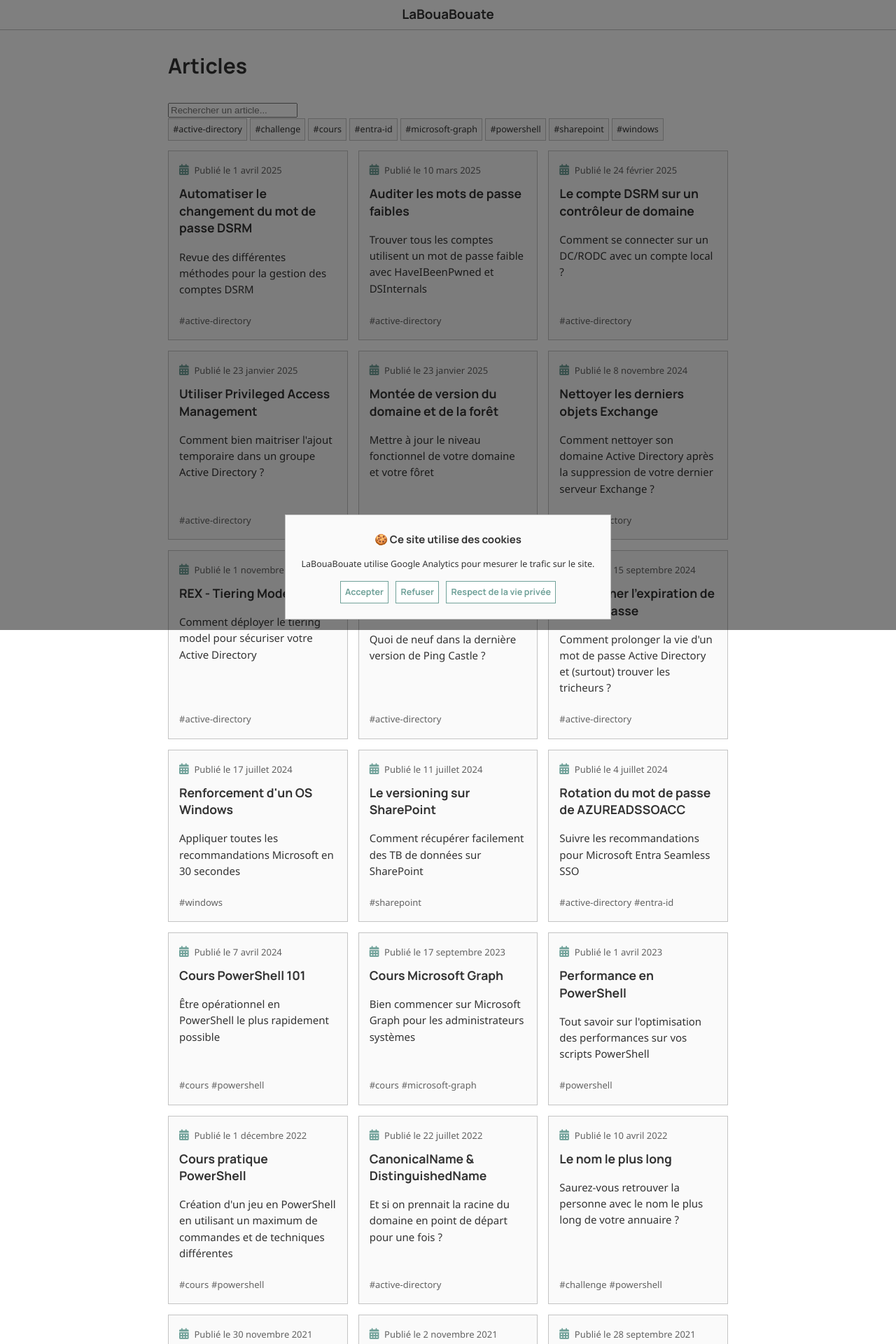
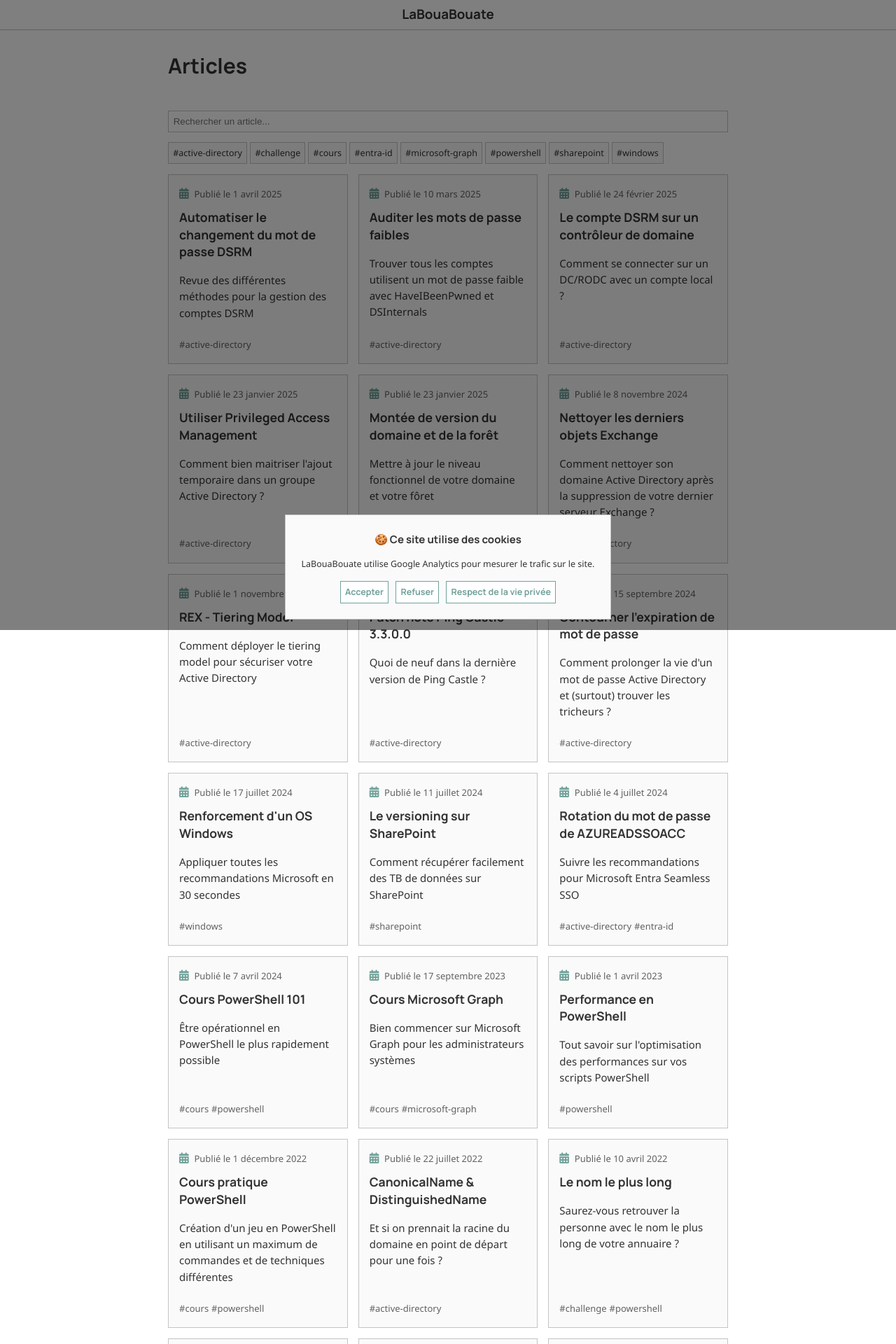
Before and after one commit to leobouard/leobouard.github.io, a Jekyll site: the page built from _pages/blog.html, in a window 1280 px wide. Shown: the top 1920 px of the page at 70% size. Built offline with Jekyll 4.4.1, drawn with Linux system fonts in a browser that asks for light colours; nearby versions of some CDN libraries; some web fonts are replaced.

Commit message:
Update main.scss

```diff
--- a/assets/css/main.scss
+++ b/assets/css/main.scss
@@ -13,6 +13,7 @@
 @import 'highlight';
 @import 'hover';
 @import 'post-preview';
+@import 'searchbar';
 @import 'summary';
 @import 'tables';
 @import 'titles';
```
